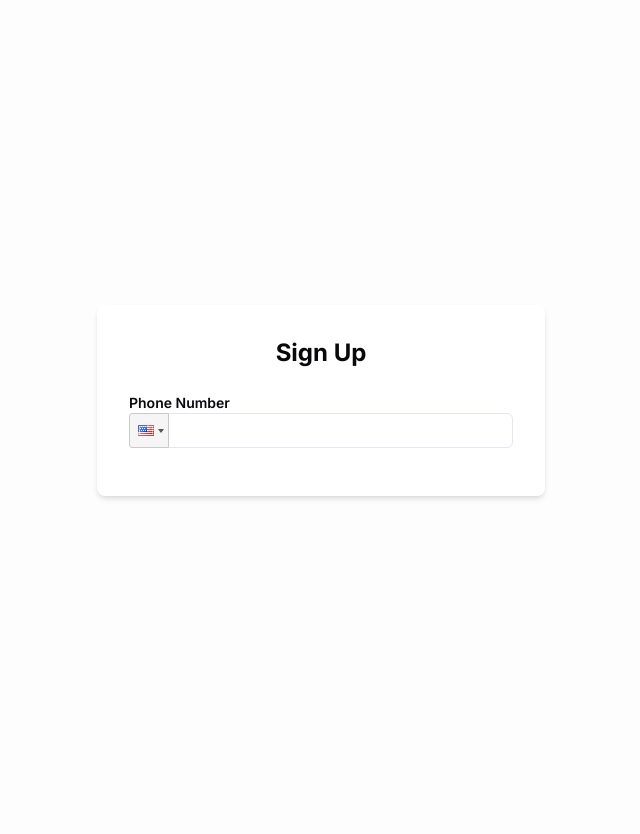
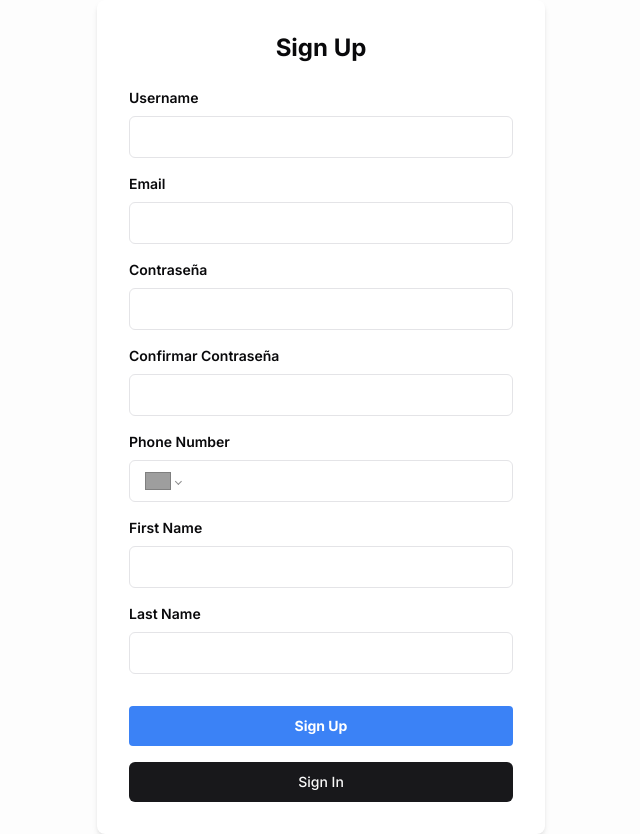
Before and after one commit to discoenmarte/innovatexF, a Next.js app: page /signup in a window 1280 px wide. Shown: the whole page, without its empty margins (319-959 px from the left). Before the commit the page ends 800 px from the top, so only its background shows below. Built offline with nearby package versions, Linux system fonts and the light colour scheme; grey boxes are pictures that could not be loaded.

Commit message:
Feat added flag with indicative

```diff
--- a/app/signup/page.tsx
+++ b/app/signup/page.tsx
@@ -1,9 +1,11 @@
+'use client';
+
 import { useState, useEffect } from 'react';
 import { useRouter } from 'next/navigation';
 import axios from 'axios';
 import { Button } from '../../components/ui/button';
-import 'react-phone-input-2/lib/style.css';
-import PhoneInput from 'react-phone-input-2';
+import 'react-phone-number-input/style.css';
+import PhoneInput from 'react-phone-number-input';
 
 export default function Signup() {
   const router = useRouter();
@@ -11,7 +13,7 @@ export default function Signup() {
   const [email, setEmail] = useState('');
   const [password, setPassword] = useState('');
   const [confirmPassword, setConfirmPassword] = useState('');
-  const [phoneNumber, setPhoneNumber] = useState('');
+  const [phoneNumber, setPhoneNumber] = useState<string | undefined>('');
   const [firstName, setFirstName] = useState('');
   const [lastName, setLastName] = useState('');
   const [isLoading, setIsLoading] = useState(false);
@@ -32,11 +34,32 @@ export default function Signup() {
   const validateForm = () => {
     const newErrors: { [key: string]: string } = {};
 
-    // Validación de username, email, password, etc. (mantén el código que ya tienes)
+    // Validación de username, email, password, etc.
+    const usernamePattern = /^[a-zA-Z0-9_]+$/;
+    if (!usernamePattern.test(username)) {
+      newErrors.username = 'Username should only contain letters, numbers, and underscores, and no spaces';
+    }
 
-    // Validar número de teléfono
+    const emailPattern = /^[^\s@]+@[^\s@]+\.[^\s@]+$/;
+    if (!emailPattern.test(email)) {
+      newErrors.email = 'Invalid email address';
+    }
+
+    if (password.length < 8) {
+      newErrors.password = 'Password must be at least 8 characters long';
+    } else if (!/[A-Z]/.test(password) || !/[a-z]/.test(password) || !/[0-9]/.test(password) || !/[^A-Za-z0-9]/.test(password)) {
+      newErrors.password = 'Password must contain uppercase, lowercase, number, and special character';
+    }
+
     if (phoneNumber && !/^\+?[1-9]\d{1,14}$/.test(phoneNumber)) {
       newErrors.phoneNumber = 'Invalid phone number';
+    }
+
+    if (!firstName.trim()) {
+      newErrors.firstName = 'First Name is required';
+    }
+    if (!lastName.trim()) {
+      newErrors.lastName = 'Last Name is required';
     }
 
     setErrors(newErrors);
@@ -65,7 +88,7 @@ export default function Signup() {
         username,
         email,
         password,
-        phone_number: phoneNumber, // Aquí el número ya incluirá el indicativo
+        phone_number: phoneNumber,
         first_name: firstName,
         last_name: lastName,
       });
@@ -76,7 +99,28 @@ export default function Signup() {
         setError('Unexpected response status: ' + response.status);
       }
     } catch (error) {
-      // Manejando los errores (mantén el código que ya tienes)
+      if (axios.isAxiosError(error) && error.response?.status === 400) {
+        const responseData = error.response.data;
+        let message = '';
+        if (responseData.message.username) {
+          message += 'El nombre de usuario ya existe. ';
+        }
+        if (responseData.message.email) {
+          message += 'El correo electrónico ya está registrado. ';
+        }
+        if (responseData.message.phone_number) {
+          message += 'El número de teléfono ya está en uso. ';
+        }
+
+        setPopupMessage(message.trim() || 'Ha ocurrido un error al registrar el usuario.');
+        setShowPopup(true);
+      } else if (error instanceof Error) {
+        setPopupMessage(error.message);
+        setShowPopup(true);
+      } else {
+        setPopupMessage('Ha ocurrido un error desconocido');
+        setShowPopup(true);
+      }
     } finally {
       setIsLoading(false);
     }
@@ -101,18 +145,102 @@ export default function Signup() {
       <div className="w-full max-w-md m-auto bg-white rounded-lg shadow-md p-8 relative">
         <h1 className="text-2xl font-bold text-center">Sign Up</h1>
         <form onSubmit={handleSignUp} className="mt-6">
-          {/* Otros campos de registro */}
+          <div className="mb-4">
+            <label htmlFor="username" className="block text-sm font-semibold">Username</label>
+            <input
+              type="text"
+              id="username"
+              name="username"
+              className="w-full px-4 py-2 mt-2 border rounded-md focus:outline-none focus:ring"
+              value={username}
+              onChange={(e) => setUsername(e.target.value)}
+              required
+            />
+            {errors.username && <p className="text-red-500 text-sm">{errors.username}</p>}
+          </div>
+          <div className="mb-4">
+            <label htmlFor="email" className="block text-sm font-semibold">Email</label>
+            <input
+              type="email"
+              id="email"
+              name="email"
+              className="w-full px-4 py-2 mt-2 border rounded-md focus:outline-none focus:ring"
+              value={email}
+              onChange={(e) => setEmail(e.target.value)}
+              required
+            />
+            {errors.email && <p className="text-red-500 text-sm">{errors.email}</p>}
+          </div>
+          <div className="mb-4">
+            <label htmlFor="password" className="block text-sm font-semibold">Contraseña</label>
+            <input
+              type="password"
+              id="password"
+              name="password"
+              className="w-full px-4 py-2 mt-2 border rounded-md focus:outline-none focus:ring"
+              value={password}
+              onChange={(e) => setPassword(e.target.value)}
+              required
+            />
+            {errors.password && <p className="text-red-500 text-sm">{errors.password}</p>}
+          </div>
+          <div className="mb-4">
+            <label htmlFor="confirmPassword" className="block text-sm font-semibold">Confirmar Contraseña</label>
+            <input
+              type="password"
+              id="confirmPassword"
+              name="confirmPassword"
+              className="w-full px-4 py-2 mt-2 border rounded-md focus:outline-none focus:ring"
+              value={confirmPassword}
+              onChange={(e) => setConfirmPassword(e.target.value)}
+              required
+            />
+            {password !== confirmPassword && <p className="text-red-500 text-sm">Las contraseñas no coinciden</p>}
+          </div>
           <div className="mb-4">
             <label htmlFor="phoneNumber" className="block text-sm font-semibold">Phone Number</label>
             <PhoneInput
-              country={'us'}
               value={phoneNumber}
-              onChange={(phone) => setPhoneNumber(phone)}
-              inputStyle={{ width: '100%', padding: '0.5rem', borderRadius: '0.375rem', border: '1px solid #e2e8f0' }}
+              onChange={(value) => setPhoneNumber(value)}
+              defaultCountry="US"
+              className="w-full px-4 py-2 mt-2 border rounded-md focus:outline-none focus:ring"
+              international={false}
             />
             {errors.phoneNumber && <p className="text-red-500 text-sm">{errors.phoneNumber}</p>}
           </div>
-          {/* Botones de envío */}
+          <div className="mb-4">
+            <label htmlFor="firstName" className="block text-sm font-semibold">First Name</label>
+            <input
+              type="text"
+              id="firstName"
+              name="firstName"
+              className="w-full px-4 py-2 mt-2 border rounded-md focus:outline-none focus:ring"
+              value={firstName}
+              onChange={(e) => setFirstName(e.target.value)}
+              required
+            />
+            {errors.firstName && <p className="text-red-500 text-sm">{errors.firstName}</p>}
+          </div>
+          <div className="mb-4">
+            <label htmlFor="lastName" className="block text-sm font-semibold">Last Name</label>
+            <input
+              type="text"
+              id="lastName"
+              name="lastName"
+              className="w-full px-4 py-2 mt-2 border rounded-md focus:outline-none focus:ring"
+              value={lastName}
+              onChange={(e) => setLastName(e.target.value)}
+              required
+            />
+            {errors.lastName && <p className="text-red-500 text-sm">{errors.lastName}</p>}
+          </div>
+          {error && <p className="text-red-500 text-sm">{error}</p>}
+          <Button type="submit" className="w-full text-center mt-4 bg-blue-500 hover:bg-blue-700 text-white font-bold py-2 px-4 rounded" disabled={isLoading}>
+            {isLoading ? 'Signing Up...' : 'Sign Up'}
+          </Button>
+          <Button onClick={() => router.push('/api/auth/signin?callbackUrl=%2Fadmin')} className="w-full text-center mt-4">
+            Sign In
+          </Button>
         </form>
       </div>
     </>
--- a/package.json
+++ b/package.json
@@ -48,6 +48,7 @@
     "react-dom": "^18.3.1",
     "react-number-format": "^5.3.4",
     "react-phone-input-2": "^2.15.1",
+    "react-phone-number-input": "^3.4.5",
     "react-resizable-panels": "^2.0.16",
     "tailwind-merge": "^2.2.2",
     "tailwindcss-animate": "^1.0.7",
```
Also changed, not shown: 1 other file (tests, documents, lock files or other folders).
